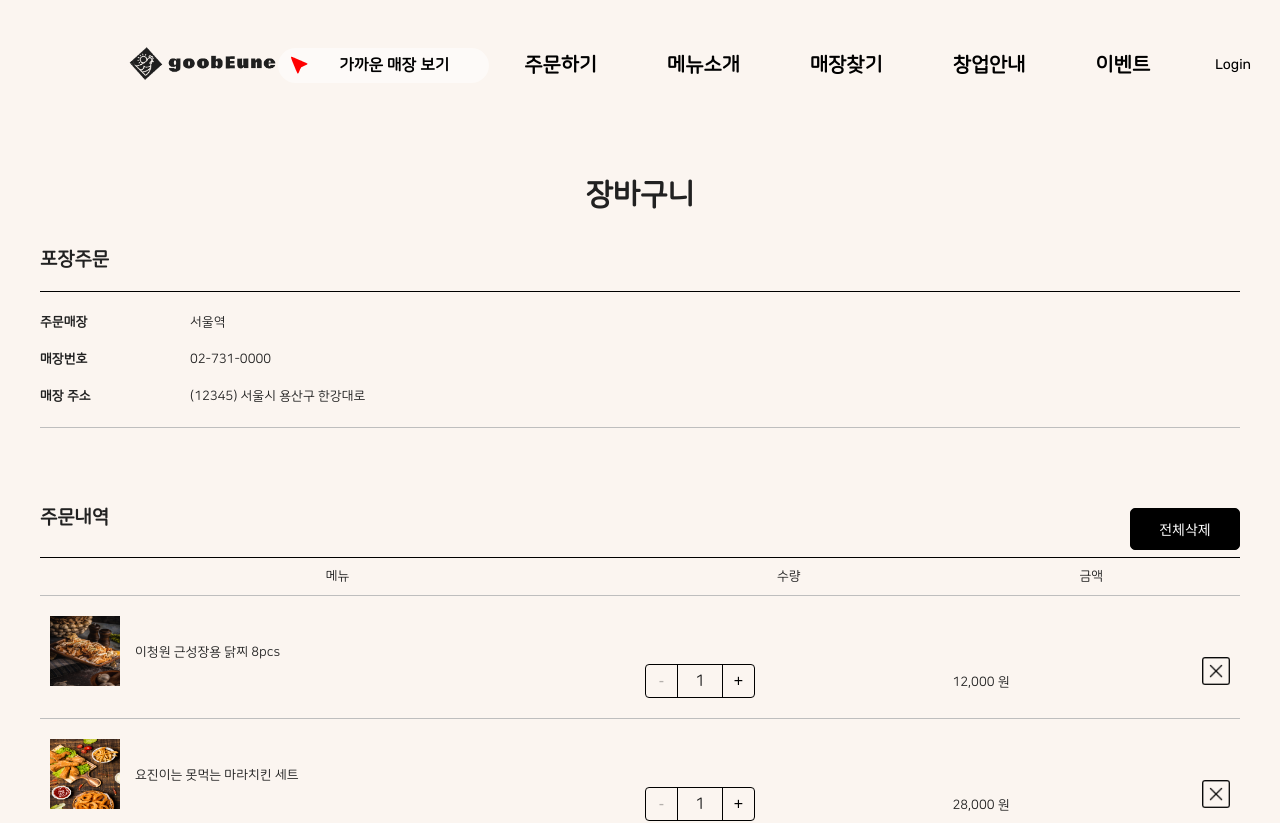
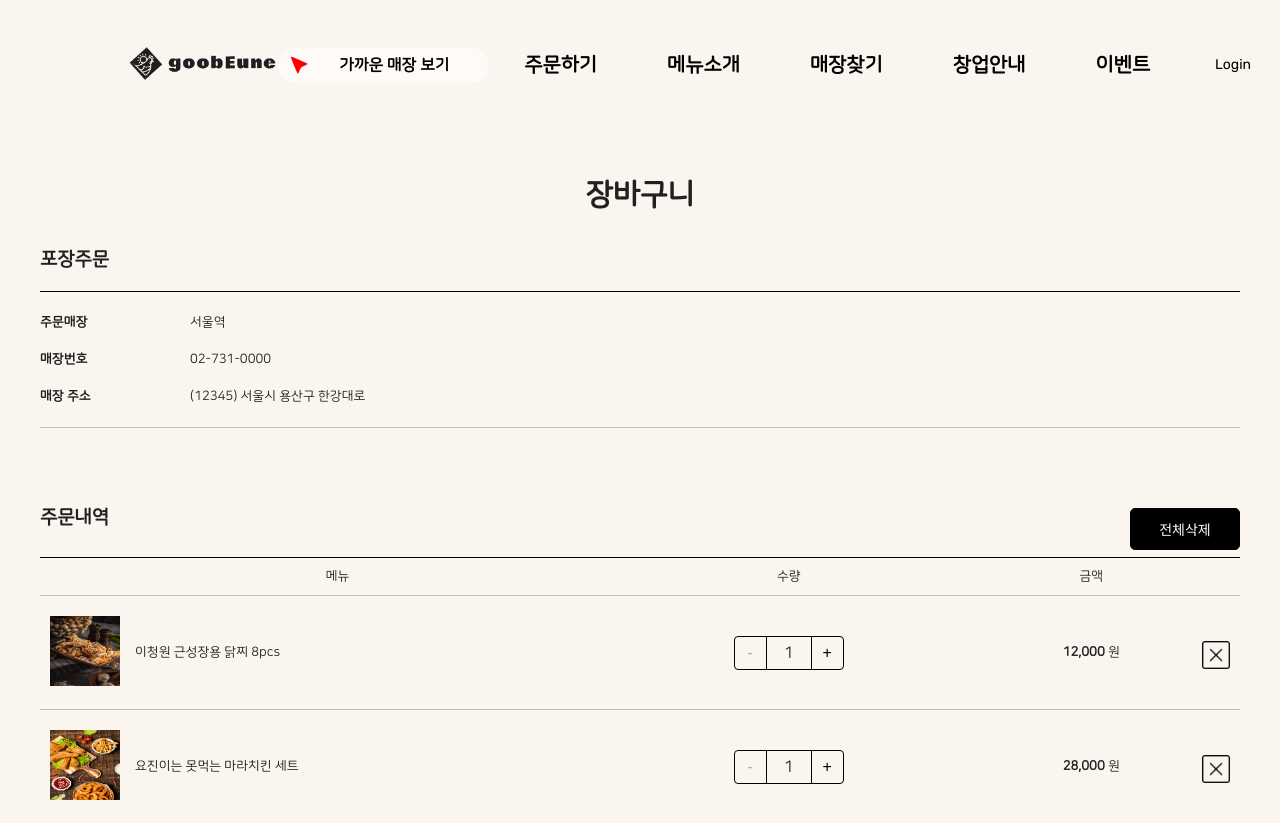
Before and after one commit to ryushin01/goobne, a React (Vite) app: page /goobne/cart in a window 1280 px wide. Shown: the top 823 px of the page. Built offline with nearby package versions, Linux system fonts and the light colour scheme.

Commit message:
:lipstick: table 수평 정렬 추가

```diff
--- a/src/pages/Cart/Components/OrderProduct.jsx
+++ b/src/pages/Cart/Components/OrderProduct.jsx
@@ -77,7 +77,7 @@ const OrderProduct = () => {
             </td>
             <td>
               <OrderPriceWrap>
-                {`${price.toLocaleString('ko-KR')} 원`}
+                <span>{`${price.toLocaleString('ko-KR')}`}</span> 원
               </OrderPriceWrap>
               <ProductDeleteBtnWrap>
                 <img
@@ -138,6 +138,7 @@ const OrderTableHead = styled.tr`
 
 const OrderTableBody = styled.tr`
   border-bottom: 1px solid ${props => props.theme.grayscaleC};
+  position: relative;
 
   &:last-child {
     border-bottom: 2px solid ${props => props.theme.grayscaleC};
@@ -145,7 +146,7 @@ const OrderTableBody = styled.tr`
 
   & > td {
     padding: 20px 10px;
-    position: relative;
+    vertical-align: middle;
   }
 `;
 
@@ -159,11 +160,17 @@ const OrderProductImg = styled.div`
 `;
 
 const OrderCountWrap = styled.div`
-  ${FlexCenter};
   width: 110px;
+  margin: 0 auto;
 `;
 
-const OrderPriceWrap = styled.div``;
+const OrderPriceWrap = styled.div`
+  text-align: center;
+
+  & > span {
+    font-weight: 700;
+  }
+`;
 
 const OrderTableFoot = styled.tr`
   background-color: #f6e6d9;
@@ -190,7 +197,7 @@ const TotalAmountBox = styled.span`
 
 const ProductDeleteBtnWrap = styled.div`
   width: 28px;
-  top: 50%;
+  top: 40%;
   right: 10px;
   position: absolute;
 `;
```
